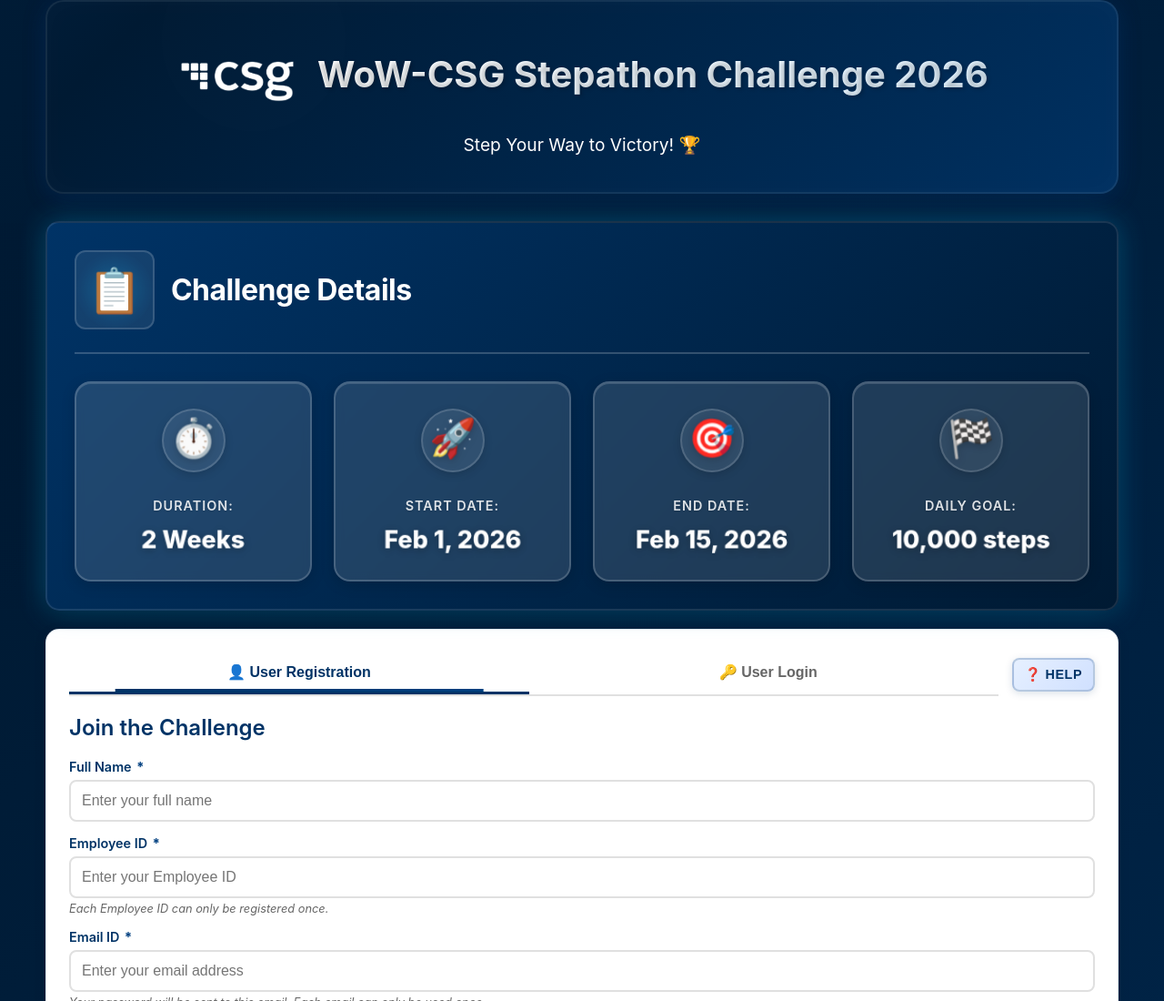
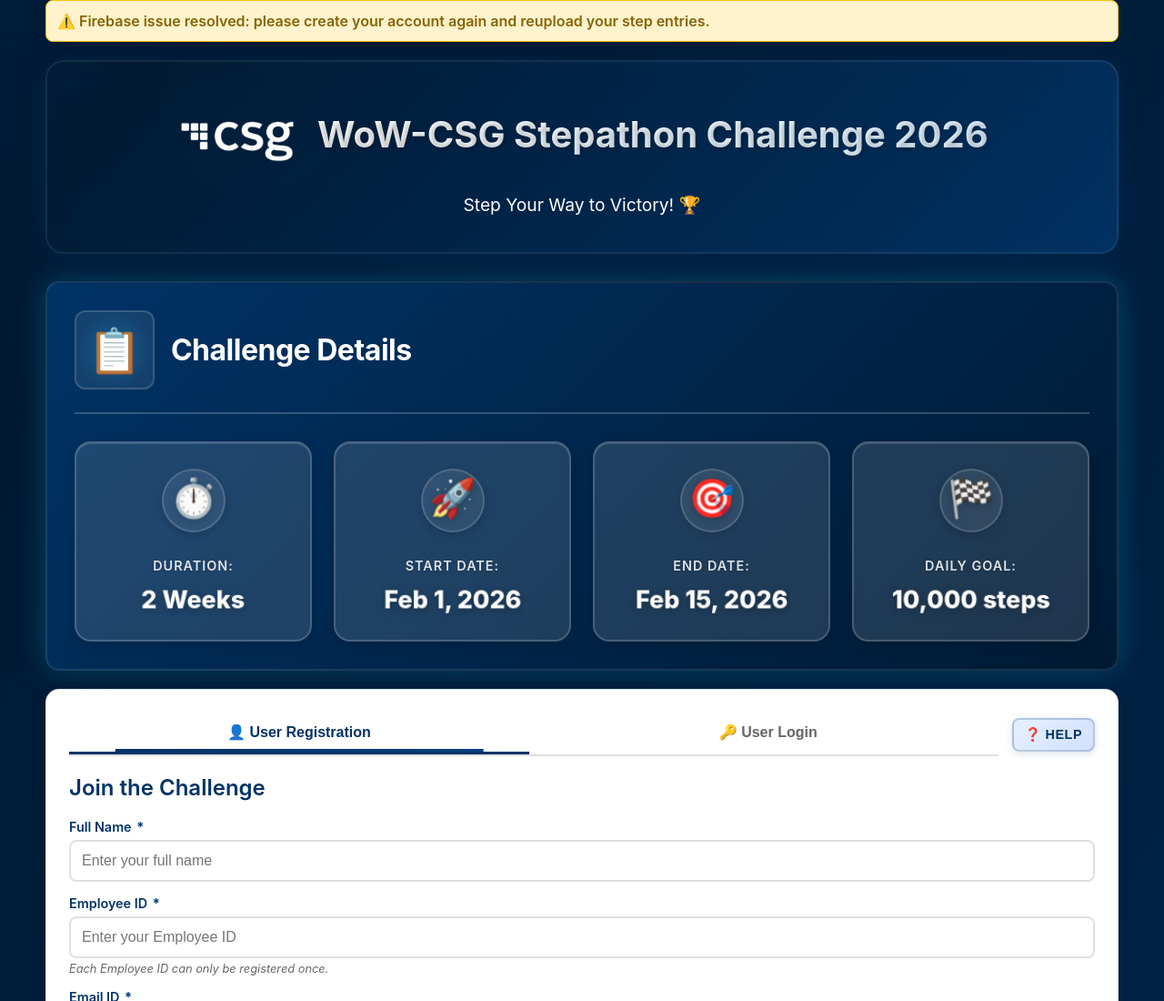
Before and after one commit to mimohcsg/wowcsgfitness, a plain HTML site: page index.html in a window 1280 px wide. Shown: the top 1100 px of the page at 91% size. Drawn offline with nearby package versions, Linux system fonts and the light colour scheme; no server answers; a script that the page names is missing.

Commit message:
Add files via upload

```diff
--- a/index.html
+++ b/index.html
@@ -26,6 +26,9 @@
 </head>
 <body>
     <div class="container">
+        <div class="email-warning" id="firebaseIssueBanner">
+            <p>⚠️ Firebase issue resolved: please create your account again and reupload your step entries.</p>
+        </div>
         <header>
             <div class="header-background">
                 <div class="animated-shapes">
```
